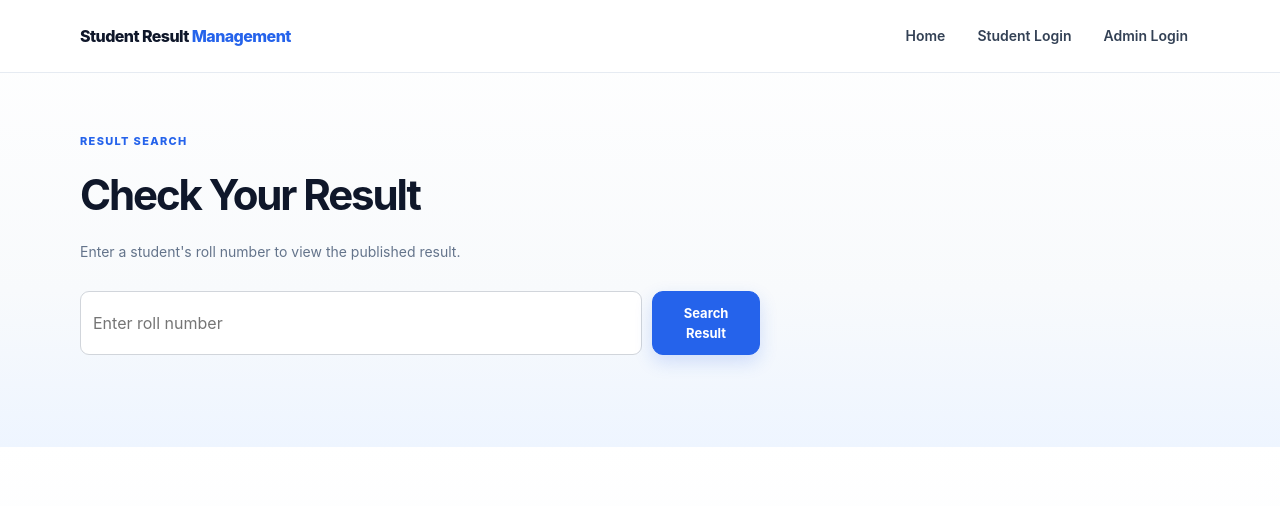
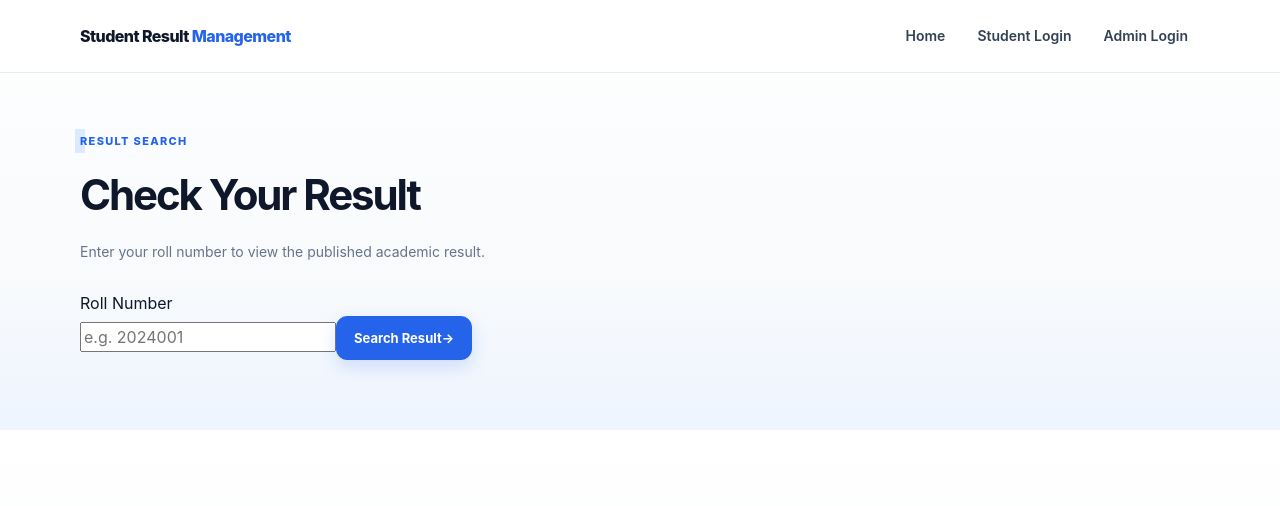
Before and after one commit to rahul-dev-web/Student-result-management-system, a PHP site: page /result.php in a window 1280 px wide. Shown: the top 506 px of the page. Run offline with PHP 8.4, Linux system fonts and the light colour scheme; some libraries are stand-ins or nearby versions.

Commit message:
Upgrade result search page UI

```diff
--- a/result.php
+++ b/result.php
@@ -15,8 +15,12 @@ if ($roll !== '') {
 }
 ?>
 <!DOCTYPE html><html lang="en"><head><meta charset="UTF-8"><meta name="viewport" content="width=device-width,initial-scale=1.0"><title>Search Result</title><link rel="stylesheet" href="assets/css/style.css"></head>
-<body><header class="site-header"><div class="container nav"><a class="brand" href="index.php">Student Result <span>Management</span></a><div class="nav-links"><a href="index.php">Home</a><a href="login.php">Student Login</a><a href="admin/login.php">Admin Login</a></div></div></header>
-<main class="container page"><div class="page-heading"><p class="eyebrow">Result Search</p><h1>Check Your Result</h1><p class="muted">Enter a student's roll number to view the published result.</p></div>
-<form class="search-bar" method="get"><input name="roll_number" value="<?= e($roll) ?>" placeholder="Enter roll number" required><button class="btn btn-primary" type="submit">Search Result</button></form>
-<?php if ($error): ?><div class="alert error"><?= e($error) ?></div><?php endif; ?>
-<?php if ($result && !$error): ?><section class="result-sheet"><div class="result-header"><div><p class="eyebrow">Student Result</p><h2><?= e($result['name']) ?></h2><p><?= e($result['roll_number']) ?> • <?= e($result['course']) ?> • Semester <?= e((string)$result['semester']) ?></p></div><span class="status-badge <?= $result['status'] === 'PASS' ? 'pass' : 'fail' ?>"><?= e($result['status']) ?></span></div><table><thead><tr><th>Subject</th><th>Marks</th></tr></thead><tbody><tr><td>PHP</td><td><?= e((string)$result['php']) ?></td></tr><tr><td>DBMS</td><td><?= e((string)$result['dbms']) ?></td></tr><tr><td>Computer Network</td><td><?= e((string)$result['computer_network']) ?></td></tr><tr><td>Operating System</td><td><?= e((string)$result['operating_system']) ?></td></tr><tr><td>Computer Graphics</td><td><?= e((string)$result['computer_graphics']) ?></td></tr></tbody></table><div class="summary-grid"><div><small>Total</small><strong><?= e((string)$result['total']) ?> / 500</strong></div><div><small>Percentage</small><strong><?= e((string)$result['percentage']) ?>%</strong></div><div><small>Grade</small><strong><?= e($result['grade']) ?></strong></div></div></section><?php endif; ?></main></body></html>
+<body class="result-search-page"><header class="site-header"><div class="container nav"><a class="brand" href="index.php">Student Result <span>Management</span></a><div class="nav-links"><a href="index.php">Home</a><a href="login.php">Student Login</a><a href="admin/login.php">Admin Login</a></div></div></header>
+<main class="container page result-page">
+<section class="result-intro"><div class="page-heading"><p class="eyebrow result-eyebrow"><span class="eyebrow-dot" aria-hidden="true"></span> Result Search</p><h1>Check Your Result</h1><p class="muted">Enter your roll number to view the published academic result.</p></div>
+<form class="result-search-card" method="get" role="search"><label for="roll-number">Roll Number</label><div class="result-search-row"><input id="roll-number" name="roll_number" value="<?= e($roll) ?>" placeholder="e.g. 2024001" autocomplete="off" inputmode="numeric" required><button class="btn btn-primary result-search-button" type="submit">Search Result <span aria-hidden="true">→</span></button></div></form></section>
+<?php if ($error): ?><section class="result-state <?= str_contains($error, 'not been published') ? 'info' : 'error' ?>" role="status"><div class="result-state-mark" aria-hidden="true"><?= str_contains($error, 'not been published') ? 'i' : '!' ?></div><div><h2><?= str_contains($error, 'not been published') ? 'Result not published yet' : 'No result found' ?></h2><p><?= e($error) ?> <?= !str_contains($error, 'not been published') ? 'Please check the roll number and try again.' : '' ?></p></div></section><?php endif; ?>
+<?php if ($result && !$error): ?><section class="result-sheet result-sheet-premium" aria-labelledby="student-result-title"><div class="result-header result-header-premium"><div><p class="eyebrow">Student Result</p><h2 id="student-result-title"><?= e($result['name']) ?></h2><div class="result-meta"><span>Roll No. <?= e($result['roll_number']) ?></span><span aria-hidden="true">•</span><span><?= e($result['course']) ?></span><span aria-hidden="true">•</span><span>Semester <?= e((string)$result['semester']) ?></span></div></div><span class="status-badge result-status <?= $result['status'] === 'PASS' ? 'pass' : 'fail' ?>"><span aria-hidden="true">●</span><?= e($result['status']) ?></span></div>
+<div class="result-table-wrap"><table class="result-table"><thead><tr><th scope="col">Subject</th><th scope="col">Marks</th></tr></thead><tbody><tr><td>PHP</td><td><?= e((string)$result['php']) ?> / 100</td></tr><tr><td>DBMS</td><td><?= e((string)$result['dbms']) ?> / 100</td></tr><tr><td>Computer Network</td><td><?= e((string)$result['computer_network']) ?> / 100</td></tr><tr><td>Operating System</td><td><?= e((string)$result['operating_system']) ?> / 100</td></tr><tr><td>Computer Graphics</td><td><?= e((string)$result['computer_graphics']) ?> / 100</td></tr></tbody></table></div>
+<div class="summary-grid result-summary"><div><small>Total</small><strong><?= e((string)$result['total']) ?> / 500</strong></div><div class="summary-primary"><small>Percentage</small><strong><?= e((string)$result['percentage']) ?>%</strong></div><div><small>Grade</small><strong><?= e($result['grade']) ?></strong></div></div></section><?php endif; ?>
+</main></body></html>
```
